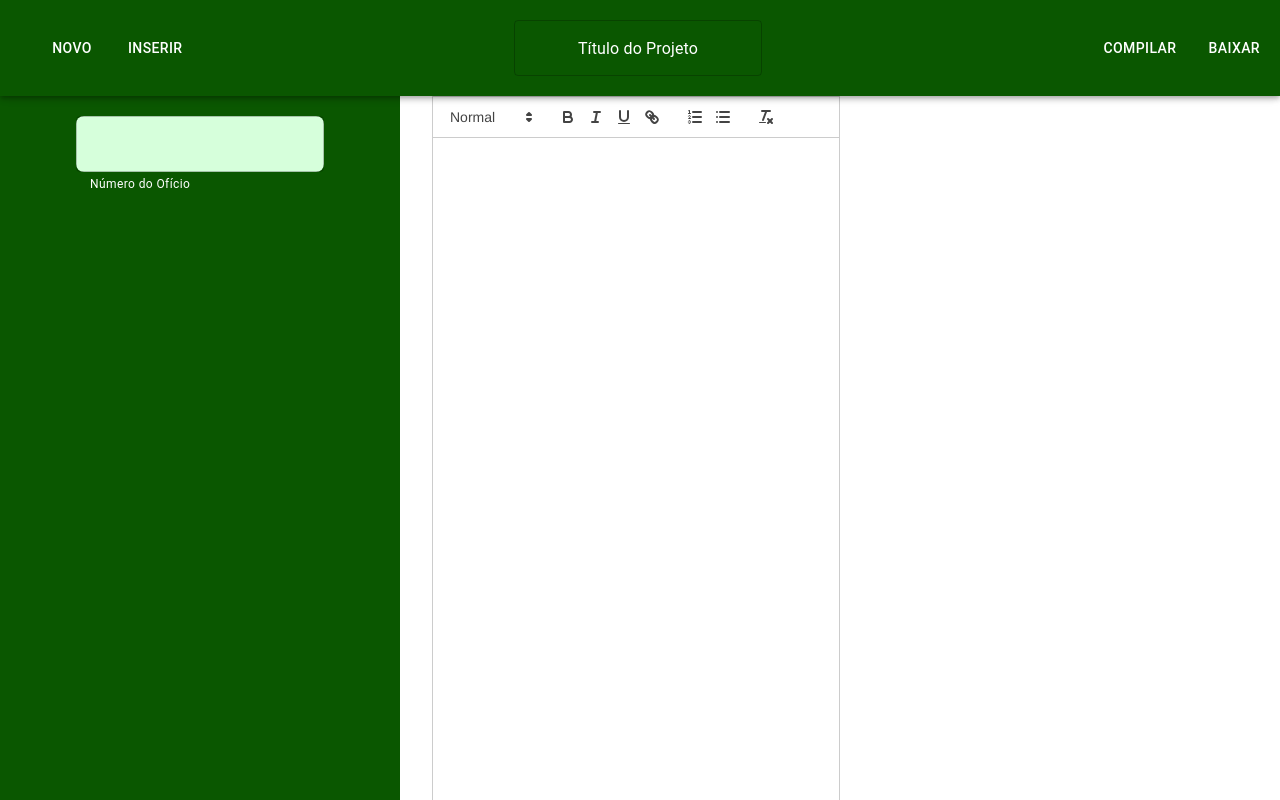
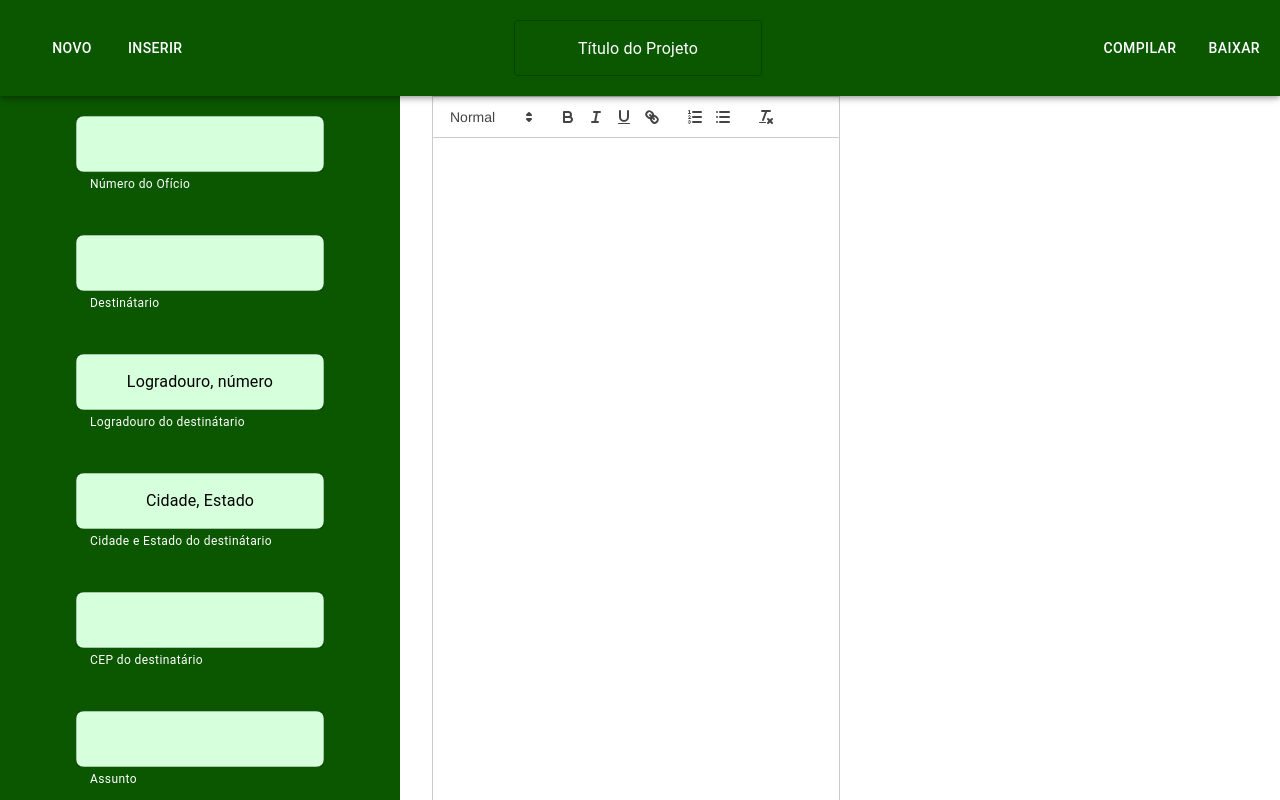
Before and after one commit to andretokumoto/TCC-FE, a React (Create React App) app in the folder my-app/: page / in a window 1280 px wide. Built offline with nearby package versions, Linux system fonts and the light colour scheme.

Commit message:
add campos do formulario de oficio

```diff
--- a/my-app/src/components/menu_lateral/sideBar.css
+++ b/my-app/src/components/menu_lateral/sideBar.css
@@ -25,3 +25,12 @@
     margin-top: 64px;
 
   }
+
+  .camposInferiores {
+    display: flex;
+    flex-direction: column; /* Coloca os elementos em uma coluna */
+    align-items: center !important; /* Centraliza horizontalmente */
+    justify-content: center; /* Centraliza verticalmente */
+    padding: 20px; /* Adicionar espaçamento ao redor do conteúdo */
+
+  }
--- a/my-app/src/components/menu_lateral/sideBar.jsx
+++ b/my-app/src/components/menu_lateral/sideBar.jsx
@@ -6,27 +6,52 @@ import './sideBar.css';
 
 export default function SideBar() {
   const [numero_oficio, setNumero_oficio] = useState('');
+  const [destinatario, setDestinatario] = useState('');
+  const [logradouroDest, setLogradouroDest] = useState('Logradouro, número');
+  const [cidade, setCidadeDest] = useState('Cidade, Estado');
+  const [cep, setCep] = useState('');
+  const [assunto, setAssunto] = useState('');
+  const [nomeRemetente, setNomeRemetente] = useState('');
+  const [cargoRemetente, setCargoRemetente] = useState('');
+  const [organizacaoRemetente, setOrganizacaoRemetente] = useState('');
 
-  const handleTextChange = (event) => {
+
+
+  const handleNumChange = (event) => {
     setNumero_oficio(event.target.value);
   };
 
-  /*const InputText = (props) => {
-    const { texto, value, onChange } = props;
+  const handleDestinatarioChange = (event) => {
+    setDestinatario(event.target.value);
+  };
 
-    return (
-      <TextField
-        helperText={texto}
-        value={value}
-        onChange={onChange}
-        inputProps={{
-          className: 'input_text',
-        }}
-        variant="outlined"
-        fullWidth
-      />
-    );
-  };*/
+  const handleLogradouroDestChange = (event) => {
+    setLogradouroDest(event.target.value);
+  };
+
+  const handleCidEstadoDestChange = (event) => {
+    setCidadeDest(event.target.value);
+  };
+
+  const handleCepDestChange = (event) => {
+    setCep(event.target.value);
+  };
+
+  const handleAssuntoChange = (event) => {
+    setAssunto(event.target.value);
+  };
+
+  const handleNomeRemetenteChange = (event) => {
+    setNomeRemetente(event.target.value);
+  };
+
+  const handleCargoRemetenteChange = (event) => {
+    setCargoRemetente(event.target.value);
+  };
+
+  const handleOrganizacaoRemetenteChange = (event) => {
+    setOrganizacaoRemetente(event.target.value);
+  };
 
   // Definição correta do tema usando createTheme
   const theme = createTheme({
@@ -58,13 +83,103 @@ export default function SideBar() {
           <TextField
               helperText={"Número do Ofício"}
               value={numero_oficio}
-              onChange={handleTextChange}
+              onChange={handleNumChange}
               inputProps={{
                 className: 'input_text',
               }}
           />
 
         </div>
+
+        <div className="camposInferiores">
+
+          <TextField
+              helperText={"Destinátario"}
+              value={destinatario}
+              onChange={handleDestinatarioChange}
+              inputProps={{
+                className: 'input_text',
+              }}
+          />
+        </div>
+
+        <div className="camposInferiores">
+            <TextField
+                  helperText={"Logradouro do destinátario"}
+                  value={logradouroDest}
+                  onChange={handleLogradouroDestChange}
+                  inputProps={{
+                    className: 'input_text',
+                  }}
+              />
+        </div>
+
+        <div className="camposInferiores">
+            <TextField
+                  helperText={"Cidade e Estado do destinátario"}
+                  value={cidade}
+                  onChange={handleCidEstadoDestChange}
+                  inputProps={{
+                    className: 'input_text',
+                  }}
+              />
+        </div>
+
+        <div className="camposInferiores">
+          <TextField
+            helperText={"CEP do destinatário"}
+            value={cep}
+            onChange={handleCepDestChange}
+            inputProps={{
+              className: 'input_text',
+            }}
+          />
+        </div>
+
+        <div className="camposInferiores">
+          <TextField
+            helperText={"Assunto"}
+            value={assunto}
+            onChange={handleAssuntoChange}
+            inputProps={{
+              className: 'input_text',
+            }}
+          />
+        </div>
+
+        <div className="camposInferiores">
+          <TextField
+            helperText={"Nome do remetente"}
+            value={nomeRemetente}
+            onChange={handleNomeRemetenteChange}
+            inputProps={{
+              className: 'input_text',
+            }}
+          />
+        </div>
+
+        <div className="camposInferiores">
+          <TextField
+            helperText={"Cargo do remetente"}
+            value={cargoRemetente}
+            onChange={handleCargoRemetenteChange}
+            inputProps={{
+              className: 'input_text',
+            }}
+          />
+        </div>
+
+        <div className="camposInferiores">
+          <TextField
+            helperText={"Organização do remetente"}
+            value={organizacaoRemetente}
+            onChange={handleOrganizacaoRemetenteChange}
+            inputProps={{
+              className: 'input_text',
+            }}
+          />
+        </div>
+
       </Box>
     </ThemeProvider>
   );
```
